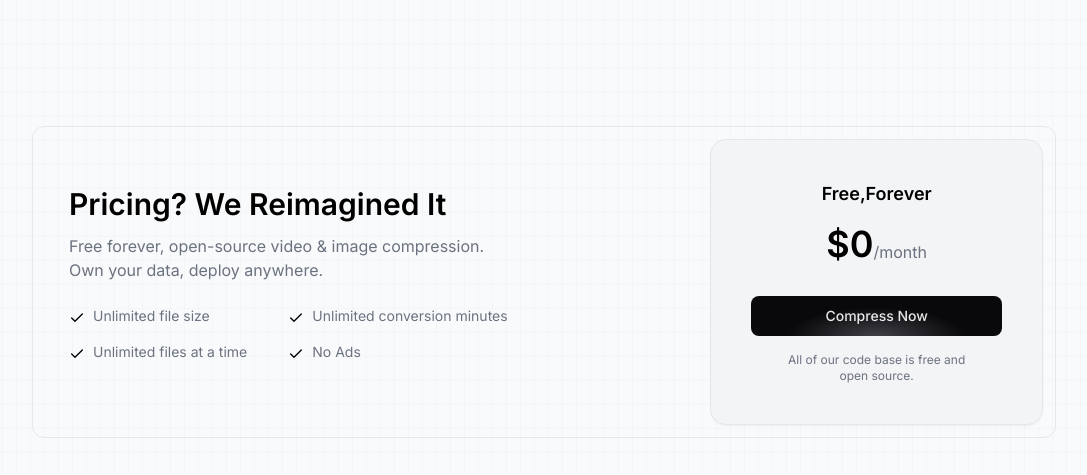
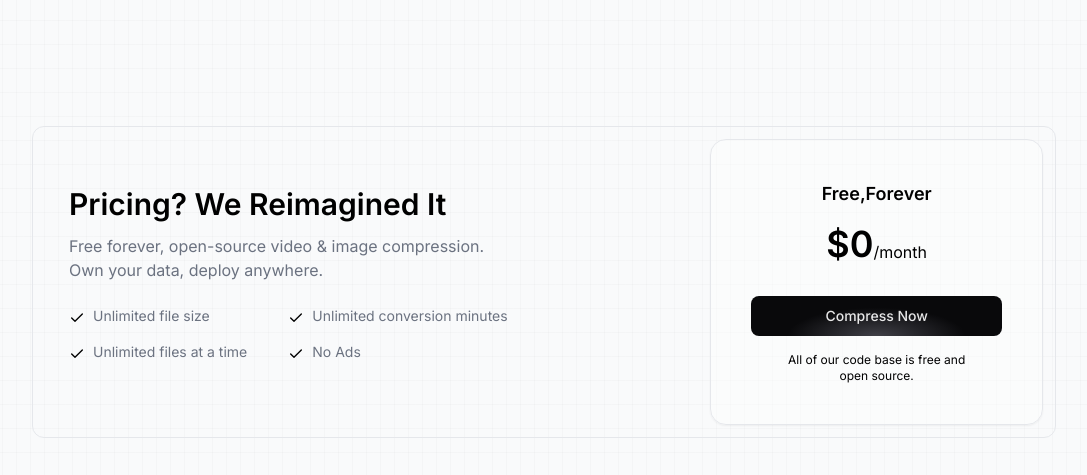
Before and after one commit to pranavp10/video-compress, a Next.js app: page / in a window 1280 px wide. Shown: the part 1780-2255 px from the top of the page, without its empty margins (96-1183 px from the left). Built offline with nearby package versions, Linux system fonts and the light colour scheme; no server answers.

Commit message:
updated the pricing

```diff
--- a/app/(landing)/components/pricing.tsx
+++ b/app/(landing)/components/pricing.tsx
@@ -22,11 +22,11 @@ const Pricing = () => (
           ))}
         </div>
       </div>
-      <div className="bg-gray-100  shadow-sm border text-center border-gray-200 rounded-2x p-10 rounded-2xl md:w-1/3 w-full">
+      <div className="bg-white/40  shadow-sm border text-center border-gray-200 rounded-2x p-10 rounded-2xl md:w-1/3 w-full">
         <p className="font-semibold text-lg">Free,Forever</p>
         <div className="flex items-end justify-center pt-4 pb-8">
           <span className="text-4xl font-semibold">$0</span>
-          <div className="text-gray-500">/month</div>
+          <div>/month</div>
         </div>
         <a
           href="/video"
@@ -34,7 +34,7 @@ const Pricing = () => (
         >
           Compress Now
         </a>
-        <p className="text-gray-500 pt-4 text-xs">
+        <p className="pt-4 text-xs">
           All of our code base is free and
           <br />
           open source.
```
